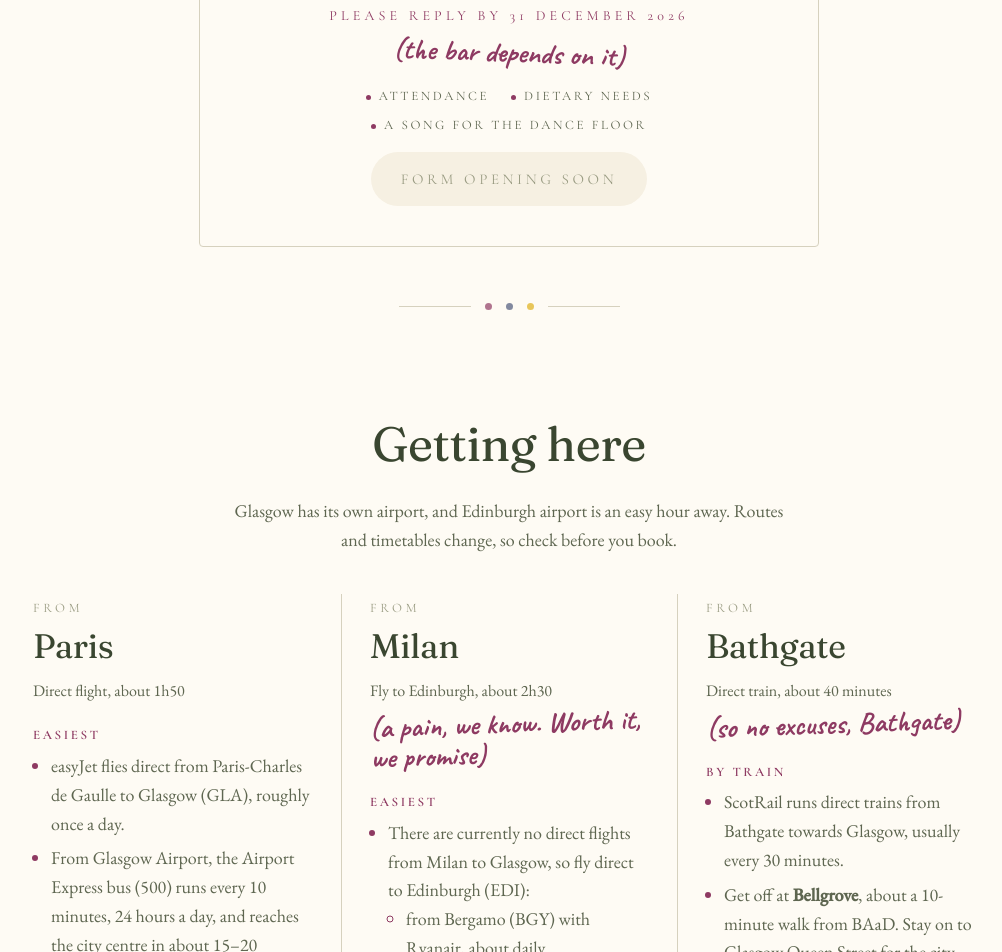
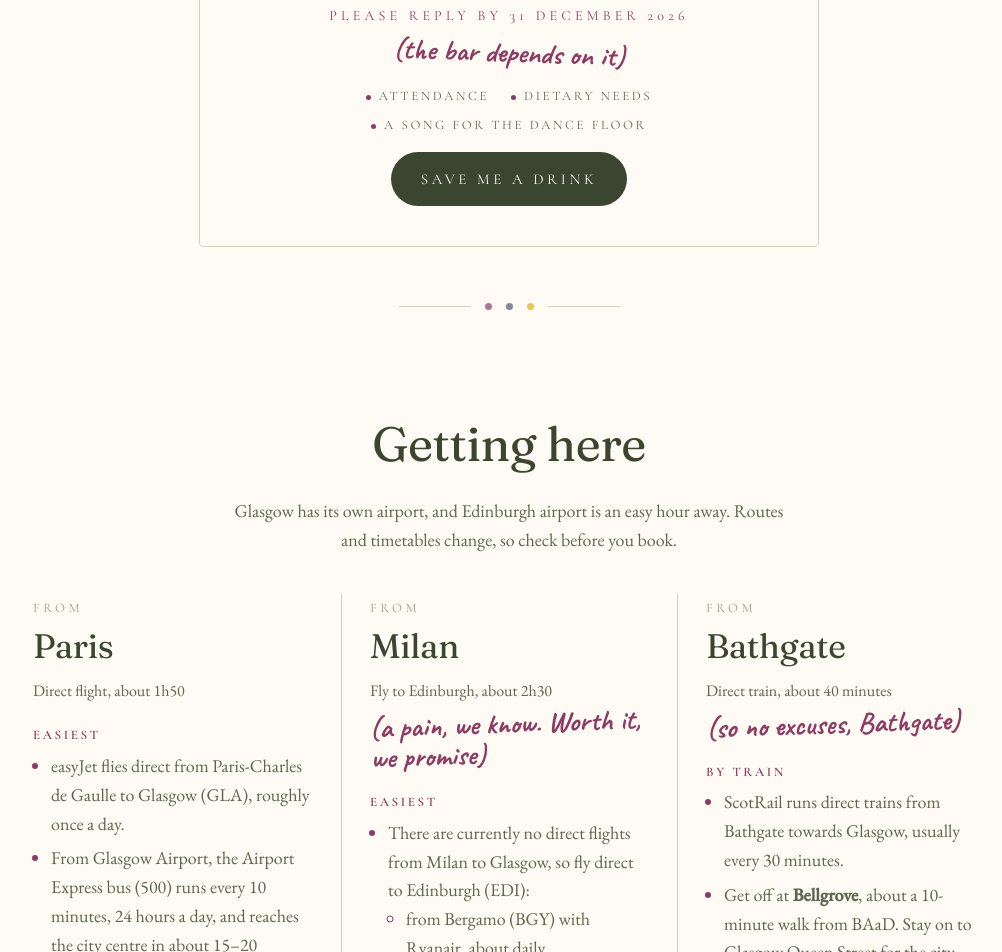
Before and after one commit to cmdunne82-afk/cmdunne82.github.io, a plain HTML site: page index.html in a window 1280 px wide. Shown: the part 3051-4003 px from the top of the page, without its empty margins (131-1133 px from the left). Drawn offline with nearby package versions, Linux system fonts and the light colour scheme.

Commit message:
Update index.html

```diff
--- a/index.html
+++ b/index.html
@@ -364,7 +364,7 @@ footer .eyebrow{margin-top:14px}
       <span data-l="en">A song for the dance floor</span><span data-l="fr">Une chanson pour danser</span><span data-l="it">Una canzone da ballare</span>
     </div>
     <a class="go" id="rsvp-go" href="#rsvp" target="_blank" rel="noopener" aria-disabled="true">
-      <span class="open"><span data-l="en">Reply now</span><span data-l="fr">Répondre</span><span data-l="it">Rispondi ora</span></span>
+      <span class="open"><span data-l="en">Save me a drink</span><span data-l="fr">Répondre</span><span data-l="it">Rispondi ora</span></span>
       <span class="soon"><span data-l="en">Form opening soon</span><span data-l="fr">Formulaire bientôt disponible</span><span data-l="it">Modulo in arrivo</span></span>
     </a>
   </div>
@@ -631,7 +631,7 @@ footer .eyebrow{margin-top:14px}
 <script>
 (function(){
   /* Paste your Tally form links here (one per language, or the same link three times) */
-  var TALLY={en:"",fr:"",it:""};
+  var TALLY={en:"https://tally.so/r/Eqzp5o",fr:"",it:""};
   var root=document.documentElement, ok=["en","fr","it"];
   function set(l,save){
     if(ok.indexOf(l)<0) l="en";
```
